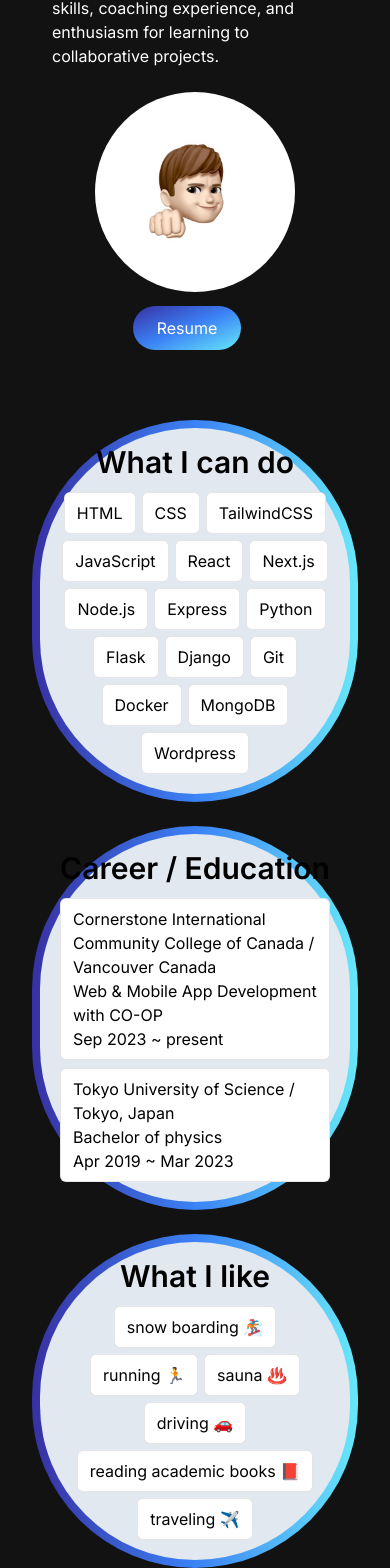
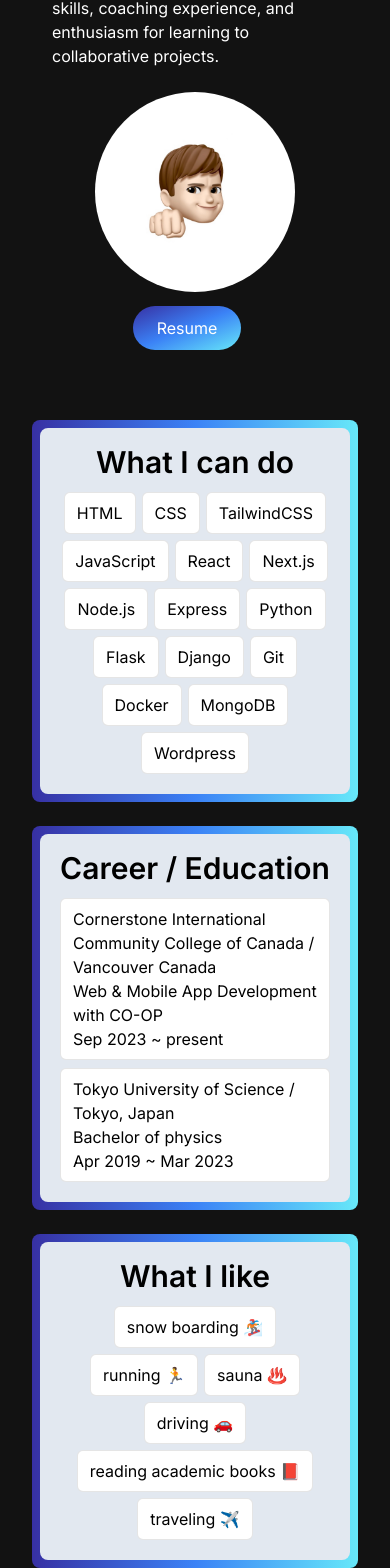
Before and after one commit to JamesCroissant/my-portfolio-website, a Next.js app in the folder my-portfolio-website/: page / in a window 390 px wide. Shown: the part 1094-2662 px from the top of the page. Built offline with nearby package versions, Linux system fonts and the light colour scheme.

Commit message:
fixed the shape of about section

```diff
--- a/my-portfolio-website/app/components/Education.jsx
+++ b/my-portfolio-website/app/components/Education.jsx
@@ -16,8 +16,8 @@ const Education = () => {
 
 
    return (
-    <div className="text-center px-2 py-2 my-6 mx-8 rounded-full bg-gradient-to-r from-indigo-800 via-blue-500 to-cyan-300 ">
-      <div className="rounded-full h-full w-full px-2 py-2 bg-slate-200">
+    <div className="text-center px-2 py-2 my-6 mx-8 rounded-lg md:rounded-full bg-gradient-to-r from-indigo-800 via-blue-500 to-cyan-300 ">
+      <div className="rounded-lg md:rounded-full h-full w-full px-2 py-2 bg-slate-200">
         <h3 className="text-3xl font-semibold pt-2">Career / Education</h3>
         <ul className="flex flex-wrap justify-center gap-2 py-3 px-3">
           {timelineElements.map((timelineElement, index) => (
--- a/my-portfolio-website/app/components/Hobby.jsx
+++ b/my-portfolio-website/app/components/Hobby.jsx
@@ -10,8 +10,8 @@ const Hobby = () => {
    "traveling ✈️ ",
   ]
   return (
-    <div className="text-center px-2 py-2 mx-8 rounded-full bg-gradient-to-r from-indigo-800 via-blue-500 to-cyan-300 ">
-      <div className="rounded-full h-full w-full px-2 py-2 bg-slate-200">
+    <div className="text-center px-2 py-2 mx-8 rounded-lg md:rounded-full bg-gradient-to-r from-indigo-800 via-blue-500 to-cyan-300 ">
+      <div className="rounded-lg md:rounded-full h-full w-full px-2 py-2 bg-slate-200">
         <h3 className="text-3xl font-semibold pt-2">What I like</h3>
         <ul className="flex flex-wrap justify-center gap-1.5 py-3 px-3">
           {hobbiesData.map((hobby, index) => (
--- a/my-portfolio-website/app/components/SelfIntroduction.jsx
+++ b/my-portfolio-website/app/components/SelfIntroduction.jsx
@@ -3,7 +3,7 @@ import Image from "next/image";
 
 const SelfIntroduction = () => {
   return (
-    <div className="flex flex-col items-center my-8 mx-10 md:flex-row justify-around">
+    <div className="flex flex-col items-center my-8 mx-10 md:flex-row justify-around ld:flex-row">
       <div className="px-3">
         <p className="text-white">
           I'm a web developer with a passion for creating interactive web applications and coaching.
--- a/my-portfolio-website/app/components/Skills.jsx
+++ b/my-portfolio-website/app/components/Skills.jsx
@@ -6,8 +6,8 @@ const Skills = () => {
     "Python", "Flask", "Django", "Git", "Docker", "MongoDB", "Wordpress"
   ]
   return (
-    <div className="text-center px-2 py-2 mx-8 rounded-full bg-gradient-to-r from-indigo-800 via-blue-500 to-cyan-300 ">
-      <div className="rounded-full h-full w-full px-2 py-2 bg-slate-200">
+    <div className="text-center px-2 py-2 mx-8 rounded-lg md:rounded-full bg-gradient-to-r from-indigo-800 via-blue-500 to-cyan-300 ">
+      <div className="rounded-lg md:rounded-full h-full w-full px-2 py-2 bg-slate-200">
         <h3 className="text-3xl font-semibold pt-2">What I can do</h3>
         <ul className="flex flex-wrap justify-center gap-1.5 py-3 px-3">
           {skillsData.map((skill, index) => (
```
